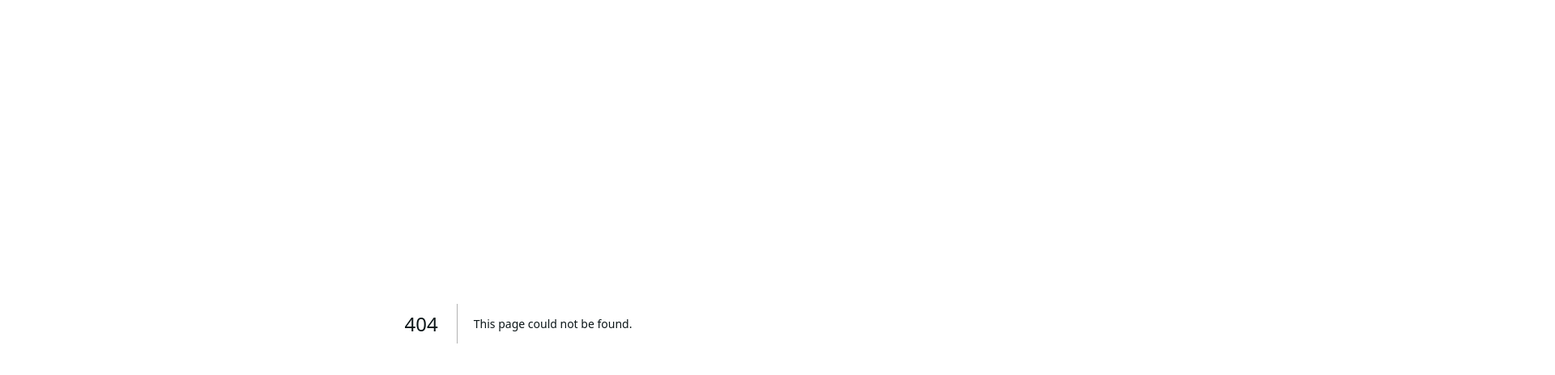
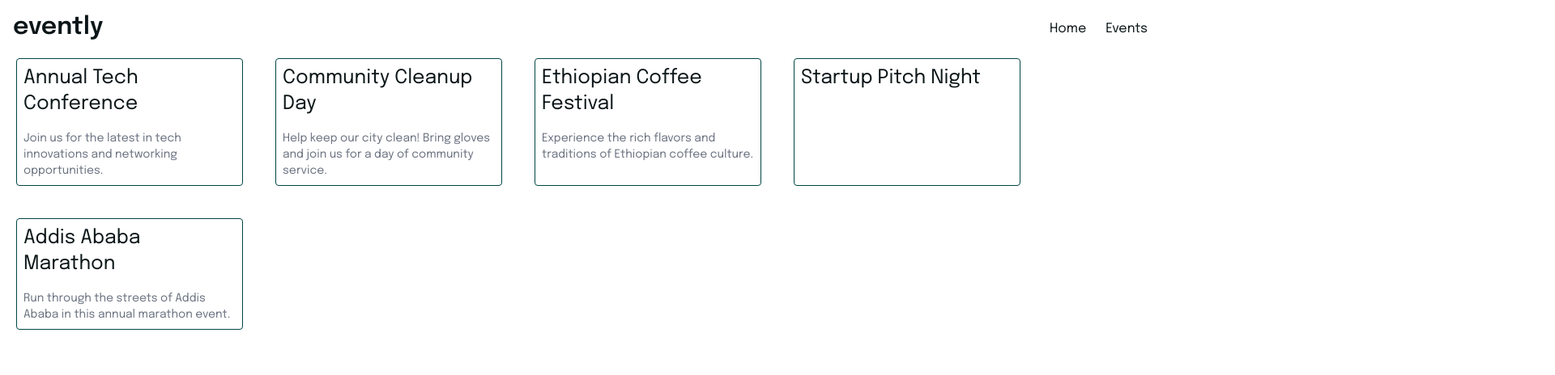
Before and after one commit to leuel-a/evently, a Next.js app: page /events in a window 1280 px wide. Before the commit this address had no page. Shown: the top 464 px of the page at 81% size, 1920 px wide, since content can reach past the window. Built offline with nearby package versions, Linux system fonts and the light colour scheme.

Commit message:
feat: add sample data for visuals

```diff
--- /dev/null
+++ b/src/app/(primary)/events/data.ts
@@ -0,0 +1,68 @@
+import { Event } from '@/types/event';
+
+export const sampleEvents: Event[] = [
+  {
+    id: '550e8400-e29b-41d4-a716-446655440000',
+    title: 'Annual Tech Conference',
+    description:
+      'Join us for the latest in tech innovations and networking opportunities.',
+    location: 'Addis Ababa Convention Center',
+    startTime: new Date('2024-10-15T09:00:00Z'),
+    endTime: new Date('2024-10-17T18:00:00Z'),
+    category: 'Technology',
+    createdBy: 'user123',
+    createdAt: new Date('2024-09-07T06:52:00Z'),
+    updatedAt: new Date('2024-09-07T06:52:00Z'),
+  },
+  {
+    id: '550e8400-e29b-41d4-a716-446655440001',
+    title: 'Community Cleanup Day',
+    description:
+      'Help keep our city clean! Bring gloves and join us for a day of community service.',
+    location: 'Meskel Square',
+    startTime: new Date('2024-09-21T08:00:00Z'),
+    endTime: new Date('2024-09-21T12:00:00Z'),
+    category: 'Community',
+    createdBy: 'user456',
+    createdAt: new Date('2024-09-07T07:15:00Z'),
+    updatedAt: new Date('2024-09-07T07:15:00Z'),
+  },
+  {
+    id: '550e8400-e29b-41d4-a716-446655440002',
+    title: 'Ethiopian Coffee Festival',
+    description:
+      'Experience the rich flavors and traditions of Ethiopian coffee culture.',
+    location: 'National Museum of Ethiopia',
+    startTime: new Date('2024-11-01T10:00:00Z'),
+    endTime: new Date('2024-11-03T20:00:00Z'),
+    category: 'Culture',
+    createdBy: 'user789',
+    createdAt: new Date('2024-09-07T08:30:00Z'),
+    updatedAt: new Date('2024-09-07T08:30:00Z'),
+  },
+  {
+    id: '550e8400-e29b-41d4-a716-446655440003',
+    title: 'Startup Pitch Night',
+    description: null,
+    location: 'BlueMoon Ethiopia',
+    startTime: new Date('2024-10-05T18:00:00Z'),
+    endTime: new Date('2024-10-05T21:00:00Z'),
+    category: 'Business',
+    createdBy: 'user101',
+    createdAt: new Date('2024-09-07T09:00:00Z'),
+    updatedAt: new Date('2024-09-07T09:00:00Z'),
+  },
+  {
+    id: '550e8400-e29b-41d4-a716-446655440004',
+    title: 'Addis Ababa Marathon',
+    description:
+      'Run through the streets of Addis Ababa in this annual marathon event.',
+    location: 'Meskel Square to Bole Road',
+    startTime: new Date('2024-11-24T06:00:00Z'),
+    endTime: new Date('2024-11-24T14:00:00Z'),
+    category: 'Sports',
+    createdBy: 'user202',
+    createdAt: new Date('2024-09-07T09:30:00Z'),
+    updatedAt: new Date('2024-09-07T09:30:00Z'),
+  },
+];
--- /dev/null
+++ b/src/app/(primary)/events/page.tsx
@@ -0,0 +1,14 @@
+import Card from '@/components/card';
+import { sampleEvents } from '@/app/(primary)/events/data';
+
+export default function Page() {
+  return (
+    <div className="px-5">
+      <div className="grid grid-cols-1 md:grid-cols-2 lg:grid-cols-3 xl:grid-cols-4 gap-10">
+        {sampleEvents.map((event) => (
+          <Card event={event} />
+        ))}
+      </div>
+    </div>
+  );
+}
--- a/src/app/(primary)/layout.tsx
+++ b/src/app/(primary)/layout.tsx
@@ -1,12 +1,13 @@
-import Header from "@/components/common/header";
+import Header from '@/components/common/header';
 
 export default function PrimaryLayout({
   children,
 }: Readonly<{ children: React.ReactNode }>) {
   return (
-    <div>
+    <>
       <Header />
       <div>{children}</div>
-    </div>
+      <footer></footer>
+    </>
   );
 }
--- a/src/app/(primary)/page.tsx
+++ b/src/app/(primary)/page.tsx
@@ -1,3 +1,8 @@
+import { sampleEvents } from './events/data';
+import Card from '@/components/card';
+
 export default function Page() {
-  return <></>;
+  return (
+    <div>Home Page</div>
+  );
 }
--- a/src/app/layout.tsx
+++ b/src/app/layout.tsx
@@ -55,7 +55,7 @@ export default function RootLayout({
     <html lang="en">
       <body
         suppressHydrationWarning={true}
-        className={`${barlow.variable} ${epilogue.variable} font-epilogue bg-white text-rich-green`}
+        className={`${barlow.variable} ${epilogue.variable} bg-white font-epilogue text-rich-green`}
       >
         {children}
       </body>
--- /dev/null
+++ b/src/components/card.tsx
@@ -0,0 +1,14 @@
+import { Event } from '@/types/event';
+
+interface CardProps {
+  event: Event;
+}
+
+export default function Card({ event: { title, description } }: CardProps) {
+  return (
+    <div className="flex rounded-sm h-full gap-4 flex-col border border-brunswick-green px-2 py-2">
+      <h4 className="text-xl lg:text-2xl">{title}</h4>
+      <p className="text-gray-500 text-xs lg:text-sm">{description}</p>
+    </div>
+  );
+}
--- a/src/components/common/header.tsx
+++ b/src/components/common/header.tsx
@@ -1,5 +1,6 @@
 'use client';
 
+import Link from 'next/link'
 import Image from 'next/image';
 
 import { Button } from '@/components/ui/button';
@@ -13,12 +14,13 @@ export default function Header() {
 
   return (
     <header className="flex px-4 py-4">
-      <div>
-        <h1 className="text-3xl font-semibold">evently</h1>
-      </div>
+      <h1 className="select-none text-3xl font-semibold">evently</h1>
 
       {isMobile && expanded && (
-        <div className="fixed bottom-0 left-0 right-0 top-0 z-10 bg-black/30"></div>
+        <div
+          onClick={() => setExpanded((prev) => !prev)}
+          className="fixed bottom-0 left-0 right-0 top-0 z-10 bg-black/30"
+        ></div>
       )}
 
       <button
@@ -40,8 +42,12 @@ export default function Header() {
           )}
         >
           <div className="flex flex-col gap-6 md:flex-row">
-            <li>Home</li>
-            <li>Events</li>
+            <li>
+              <Link onClick={() => setExpanded(false)} href="/">Home</Link>
+            </li>
+            <li>
+              <Link onClick={() => setExpanded(false)} href="/events">Events</Link>
+            </li>
           </div>
 
           <div className="flex flex-col gap-4 md:flex-row md:justify-between">
--- /dev/null
+++ b/src/types/event.ts
@@ -0,0 +1,15 @@
+export interface Event {
+  id: string
+  title: string
+  imageUrl?: string
+  description: string | null
+  location: string
+  startTime: Date
+  endTime: Date
+  category: string
+  createdBy: string
+
+  // timestamps
+  createdAt: Date
+  updatedAt: Date
+}
```
Also changed, not shown: 1 other file (tests, documents, lock files or other folders).
